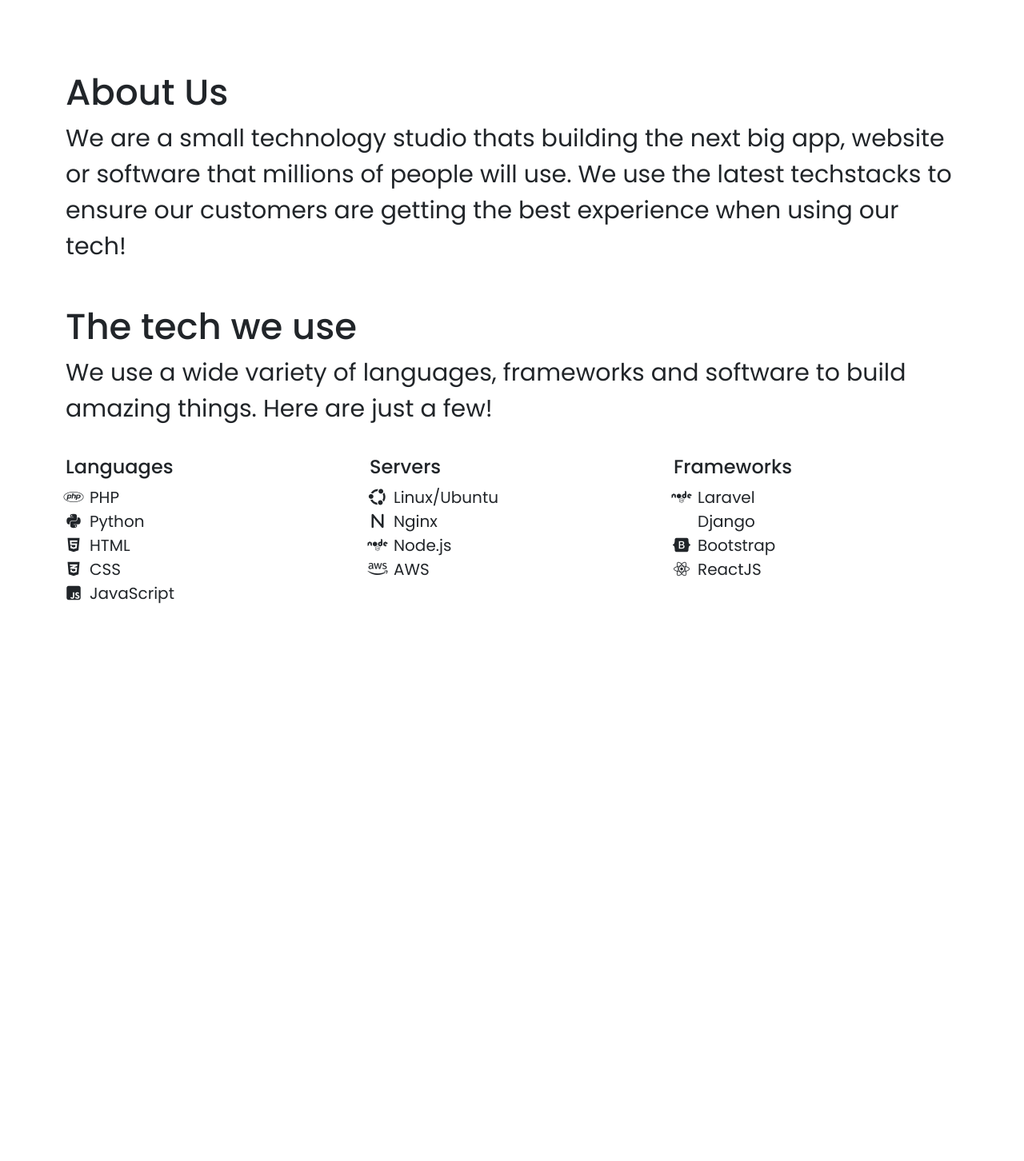
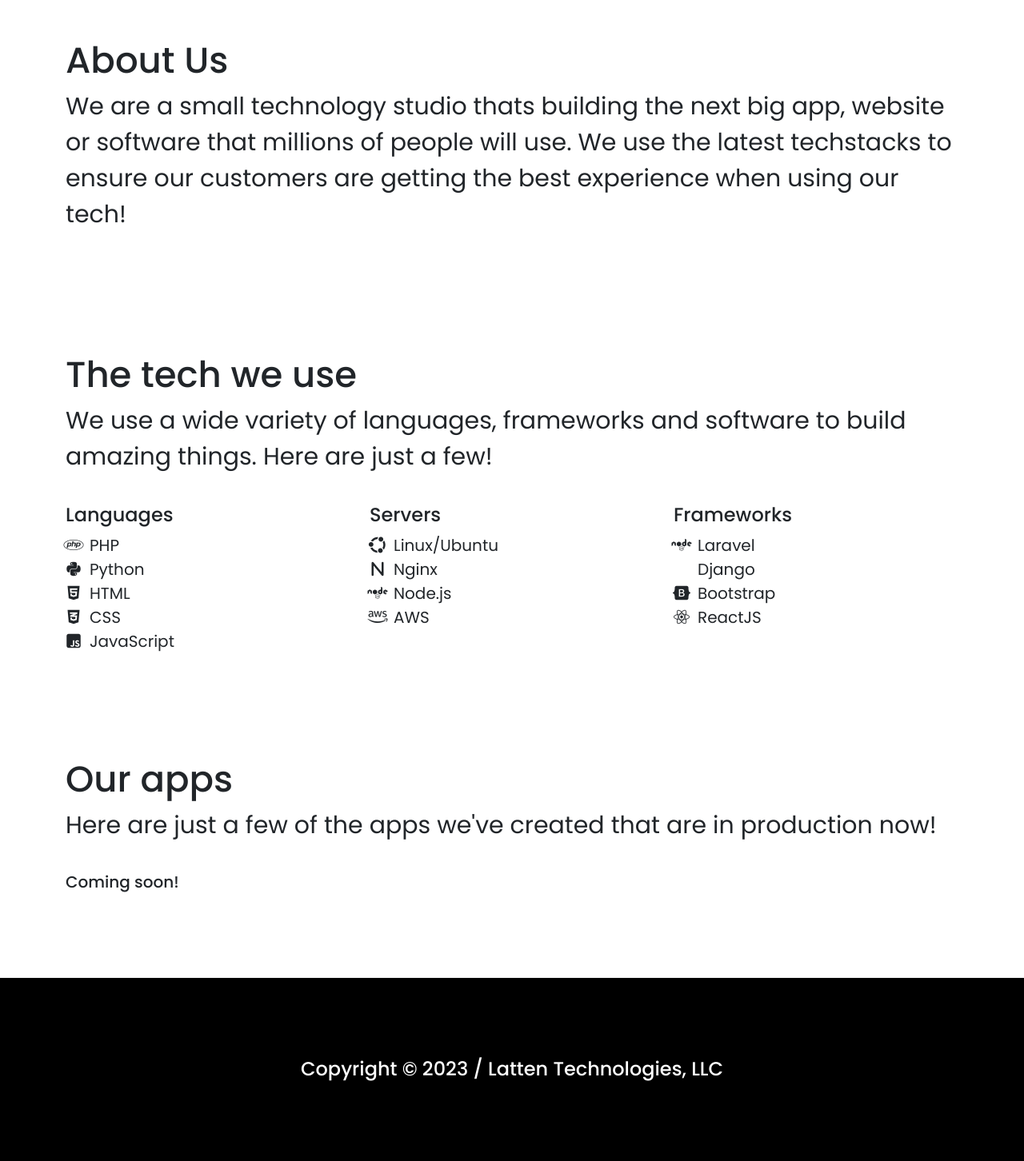
Before and after one commit to Latten-Technologies-LLC/lattentechnologies.com, a Django app: page / in a window 1280 px wide. Shown: the part 641-2093 px from the top of the page at 80% size. Before the commit the page ends 1396 px from the top, so only its background shows below. Run offline with Django 4.2, Linux system fonts and the light colour scheme; some libraries are stand-ins or nearby versions.

Commit message:
Last Commit

```diff
--- a/composer.json
+++ b/composer.json
@@ -13,5 +13,7 @@
             "email": "james@sitelyftstudios.com"
         }
     ],
-    "require": {}
+    "require-dev": {
+        "squizlabs/php_codesniffer": "^3.7"
+    }
 }
--- a/static/css/main.css
+++ b/static/css/main.css
@@ -70,17 +70,31 @@ body {
 .primary-head .inner-head .right-info nav ul li.special:hover {
   cursor: pointer;
   background: white;
-  border: 1px solid #000;
+  border: 2px solid #000;
 }
 
 .primary-head .inner-head .right-info nav ul li.special:hover a {
   color: #000;
 }
 
+.footer {
+  width: 100%;
+  padding-top: 100px;
+  padding-bottom: 100px;
+  background: #000;
+}
+
+.footer h4 {
+  color: white;
+  text-align: center;
+  padding: 0px;
+  margin: 0px;
+}
+
 .top-index {
   background-image: url(https://images.unsplash.com/photo-1486406146926-c627a92ad1ab?ixlib=rb-4.0.3&ixid=MnwxMjA3fDB8MHxwaG90by1wYWdlfHx8fGVufDB8fHx8&auto=format&fit=crop&w=1170&q=80);
   background-size: cover;
-  height: 80vh;
+  height: 75vh;
   width: 100vw;
 }
 
@@ -121,7 +135,6 @@ body {
 
 .second-index {
   background: #fff;
-  height: 800px;
 }
 
 .second-index .inner-second-index {
@@ -140,6 +153,10 @@ body {
   padding-bottom: 20px;
 }
 
+.second-index .inner-second-index .about-block {
+  padding-bottom: 100px;
+}
+
 .second-index .inner-second-index .about-tech .stacks-inner .stack ul {
   padding-left: 0px;
   margin-left: 30px;
--- a/static/sass/main.scss
+++ b/static/sass/main.scss
@@ -80,7 +80,7 @@ body{
                     li.special:hover{
                         cursor: pointer;
                         background: white;
-                        border: 1px solid #000;
+                        border: 2px solid #000;
 
                         a{
                             color: #000;
@@ -93,6 +93,21 @@ body{
 }
 
 // Footer
+.footer{
+    width: 100%;
+    padding-top: 100px;
+    padding-bottom: 100px;
+
+    background: #000;
+
+    h4{
+        color: white;
+        text-align: center;
+
+        padding: 0px;
+        margin: 0px;
+    }
+}
 
 // Website
 
@@ -101,7 +116,7 @@ body{
     background-image: url(https://images.unsplash.com/photo-1486406146926-c627a92ad1ab?ixlib=rb-4.0.3&ixid=MnwxMjA3fDB8MHxwaG90by1wYWdlfHx8fGVufDB8fHx8&auto=format&fit=crop&w=1170&q=80);
     background-size: cover;
 
-    height: 80vh;
+    height: 75vh;
     width: 100vw;
 
     .cover{
@@ -151,7 +166,7 @@ body{
 // Second Index - About Us
 .second-index{
     background: #fff;
-    height: 800px;
+    //height: 800px;
 
     .inner-second-index{
         padding-top: 75px;
@@ -168,6 +183,10 @@ body{
             font-weight: 400;
 
             padding-bottom: 20px;
+        }
+
+        .about-block{
+            padding-bottom: 100px;
         }
 
         .about-tech{
--- a/templates/includes/footer.html
+++ b/templates/includes/footer.html
@@ -0,0 +1,3 @@
+<footer class="footer">
+	<h4>Copyright &copy; 2023 / Latten Technologies, LLC</h4>
+</footer>
--- a/templates/includes/header.html
+++ b/templates/includes/header.html
@@ -12,9 +12,9 @@
             <div class="right-info col-lg-5">
                 <nav class="">
                     <ul class="">
-                        <li><a href="">Our Mission</a></li>
-                        <li><a href="">About us</a></li>
-                        <li class="special"><a href="">Lets talk</a></li>
+                        <li><a href="#about_us">About Us</a></li>
+                        <li><a href="#tech_stack">Tech Stack</a></li>
+                        <li class="special"><a href="mailto:hello@jameslatten.com">Lets talk</a></li>
                     </ul>
                 </nav>
             </div>
--- a/templates/index.html
+++ b/templates/index.html
@@ -17,11 +17,11 @@
 </div>
 <div class="second-index">
     <div class="inner-second-index container">
-        <div class="about-main">
+        <div class="about-block about-main" id="about_us">
             <h3>About Us</h3>
             <p>We are a small technology studio thats building the next big app, website or software that millions of people will use. We use the latest techstacks to ensure our customers are getting the best experience when using our tech!</p>
         </div>
-        <div class="about-tech">
+        <div class="about-block about-tech" id="tech_stack">
             <h3>The tech we use</h3>
             <p>We use a wide variety of languages, frameworks and software to build amazing things. Here are just a few!</p>
             <div class="row stacks-inner">
@@ -55,6 +55,13 @@
                 </div>
             </div>
         </div>
+        <div class="about-block about-tech" id="tech_stack">
+            <h3>Our apps</h3>
+            <p>Here are just a few of the apps we've created that are in production now!</p>
+            <div class="row stacks-inner">
+                <h5>Coming soon!</h5>
+            </div>
+        </div>
     </div>
 </div>
 {% endblock %}
```
Also changed, not shown: static/css/main.min.css (+1 -1 lines), 1 other file.
